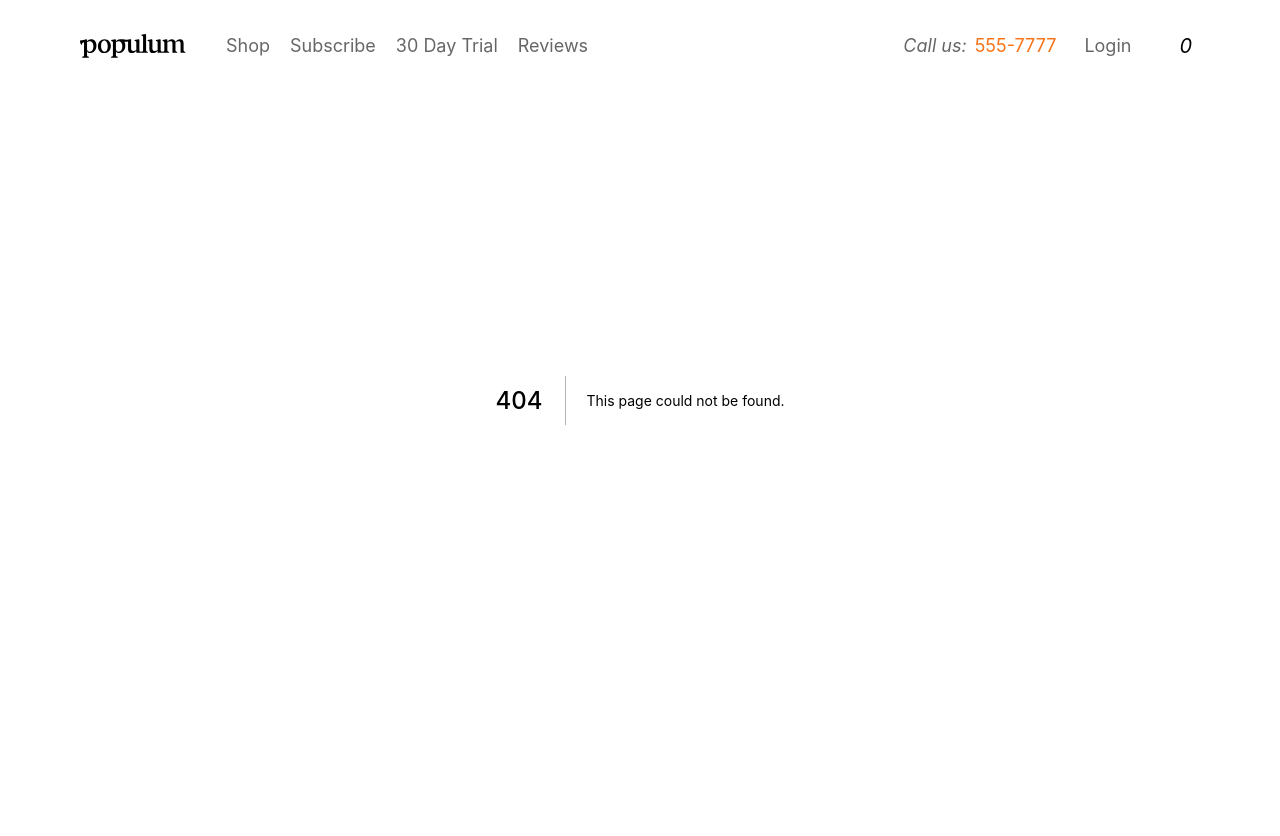
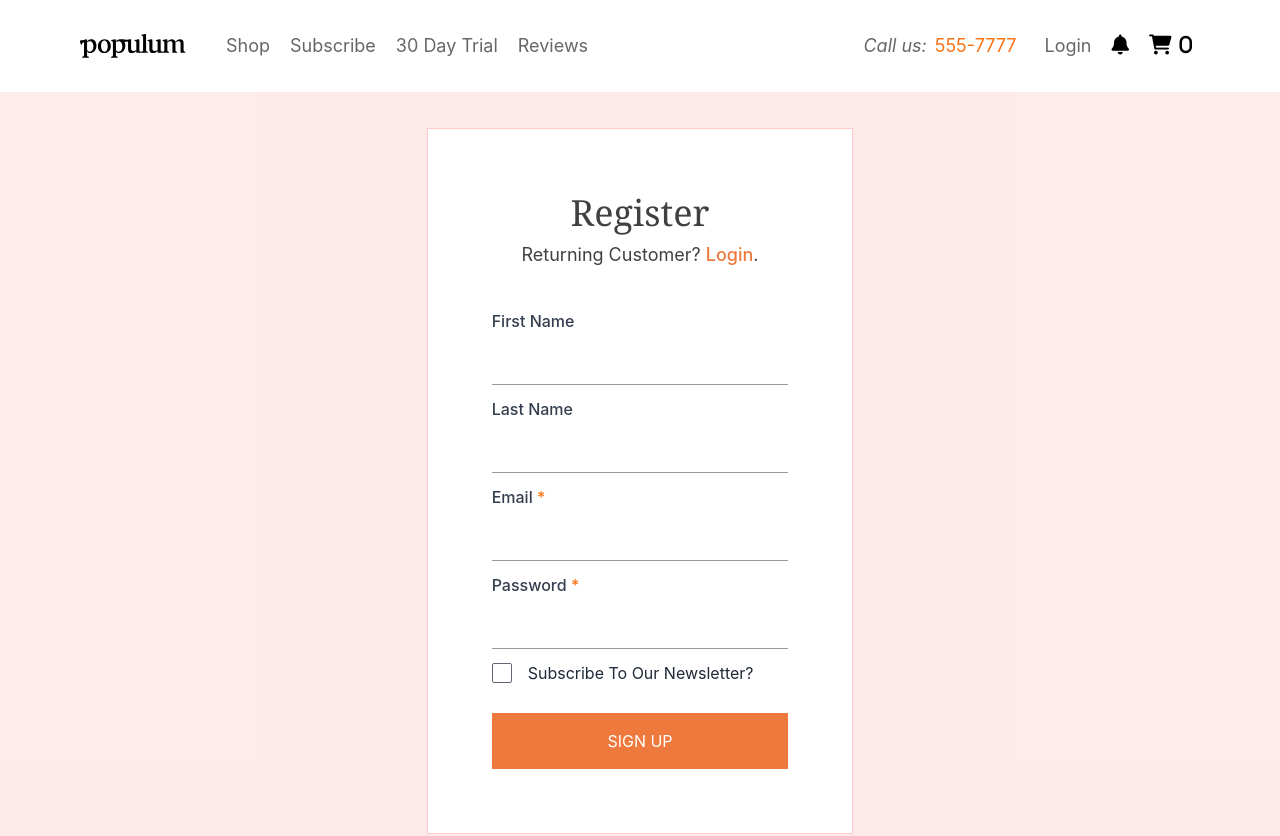
Before and after one commit to iNiceTwice/nextjs-ecommerce, a Next.js app: page /account/register in a window 1280 px wide. Before the commit this address had no page. Shown: the top 836 px of the page. Before the commit the page ends 800 px from the top, so only its background shows below. Built offline with nearby package versions, Linux system fonts and the light colour scheme.

Commit message:
register page added

```diff
--- a/components/Nav.js
+++ b/components/Nav.js
@@ -1,4 +1,5 @@
 import React, { useState } from 'react';
+import Link from "next/link"
 import { useDispatch, useSelector } from 'react-redux';
 import useMediaQuery from "../utils/useMediaQuery"
 import { cartToggle } from '../redux/actions/cartActions';
@@ -74,7 +75,9 @@ const Nav = () => {
                         <p className="text-black text-opacity-60 text-lg italic">Call us:</p>
                         <span className="text-lg mr-2 text-orange-500">555-7777</span>
                     </div>
-                    <button className="text-black text-opacity-60 hover:text-orange-500 transition-colors text-lg" >Login</button>
+                    <Link href="/account/register">
+                        <button className="text-black text-opacity-60 hover:text-orange-500 transition-colors text-lg">Login</button>
+                    </Link>
                     <button>
                         <i className="text-xl hover:text-orange-500 transition-colors fa-solid fa-bell"></i>
                     </button>
--- a/components/SectionsHome/Intro.js
+++ b/components/SectionsHome/Intro.js
@@ -12,7 +12,7 @@ const Intro = () => {
                     </div>
                 </div>
                 <div className="relative lg:absolute right-0 w-full lg:w-[54vw] h-[67vw] lg:h-[48vw] lg:mr-[3vw]">
-                    <Image src="https://cdn.shopify.com/s/files/1/1737/2201/files/populum-orange_1400x.webp?v=1662465868" objectFit="cover" layout="fill" />
+                    <Image src="https://cdn.shopify.com/s/files/1/1737/2201/files/populum-orange_1400x.webp?v=1662465868" objectFit="cover" layout="fill" priority />
                 </div>
             </section>
         </>
--- a/package.json
+++ b/package.json
@@ -13,6 +13,7 @@
     "bcrypt-nodejs": "^0.0.3",
     "cors": "^2.8.5",
     "express-validator": "^6.14.2",
+    "formik": "^2.2.9",
     "jsonwebtoken": "^8.5.1",
     "mysql2": "^2.3.3",
     "next": "12.3.1",
@@ -20,7 +21,8 @@
     "react-dom": "18.2.0",
     "react-redux": "^8.0.4",
     "redux": "^4.2.0",
-    "redux-thunk": "^2.4.1"
+    "redux-thunk": "^2.4.1",
+    "yup": "^0.32.11"
   },
   "devDependencies": {
     "autoprefixer": "^10.4.12",
--- a/pages/_app.js
+++ b/pages/_app.js
@@ -2,13 +2,24 @@ import '../styles/globals.css'
 import Nav from "../components/Nav"
 import { Provider } from "react-redux"
 import store from "../redux/store"
+import Footer from '../components/Footer'
+import Head from "next/head"
+
+const fa = {
+  cdn:"https://cdnjs.cloudflare.com/ajax/libs/font-awesome/6.2.0/css/all.min.css",
+  integrity:"sha512-xh6O/CkQoPOWDdYTDqeRdPCVd1SpvCA9XXcUnZS2FmJNp1coAFzvtCN9BmamE+4aHK8yyUHUSCcJHgXloTyT2A=="
+}
 
 function MyApp({ Component, pageProps }) {
   return (
     <>
       <Provider store={ store }>
+        <Head>
+          <link rel="stylesheet" href={fa.cdn} integrity={fa.integrity} crossorigin="anonymous" referrerpolicy="no-referrer"/>
+        </Head>
         <Nav/>
         <Component {...pageProps} />
+        <Footer/>
       </Provider>
     </>
   )
--- /dev/null
+++ b/pages/account/register.js
@@ -0,0 +1,34 @@
+import Link from "next/link"
+
+const Register = () => {
+    return (
+        <>
+            <div className="flex justify-center w-full h-fit bg-red-100/70">
+                <div className=" w-11/12 lg:w-1/2 xl:w-1/3 my-32 h-fit bg-white border py-16 px-10 lg:px-16 border-red-200">
+                    <h3 className="text-4xl text-center font-serif text-black/75 mb-2">Register</h3>
+                    <p className="text-center text-black/75 text-lg" >Returning Customer? <Link href="/account/login"><a className="font-medium text-orange-600/80">Login</a></Link>.</p>
+                    <form className="flex flex-col justify-center gap-3 mt-10">
+
+                        <label className="font-medium text-slate-800/90" htmlFor="name">First Name</label>
+                        <input id="name" className="h-10 outline-none border-b border-b-black/40 focus:border-b-orange-600/80"/>
+                        <label className="font-medium text-slate-800/90" htmlFor="name">Last Name</label>
+                        <input id="surname" className="h-10 outline-none border-b border-b-black/40 focus:border-b-orange-600/80"/>
+                        <label className="font-medium text-slate-800/90" htmlFor="name">Email <span className="text-orange-500">*</span></label>
+                        <input id="email" required type="email" className="h-10 outline-none border-b border-b-black/40 focus:border-b-orange-600/80"/>
+                        <label className="font-medium text-slate-800/90" htmlFor="name">Password <span className="text-orange-500">*</span></label>
+                        <input id="password" required className="h-10 outline-none border-b border-b-black/40 focus:border-b-orange-600/80"/>
+                        <div className="inline-flex items-center">
+                            <input id="checkbox" type="checkbox" className="form-check-input h-5 w-5 border border-slate-800/70 checked:border-none rounded-sm checked:bg-orange-600/80 cursor-pointer appearance-none" />
+                            <label className="ml-4 form-check-label inline-block text-gray-800" htmlFor="checkbox">
+                                Subscribe To Our Newsletter?
+                            </label>
+                        </div>
+                        <button type="submit" className="mt-4 text-white bg-orange-600/80 py-4 transition-colors hover:bg-slate-800">SIGN UP</button>
+                    </form>
+                </div>
+            </div>
+        </>
+     );
+}
+
+export default Register;
--- a/pages/index.js
+++ b/pages/index.js
@@ -1,4 +1,3 @@
-import Head from "next/head"
 import Intro from "../components/SectionsHome/Intro"
 import Featured from "../components/SectionsHome/Featured"
 import Benefits from "../components/SectionsHome/Benefits"
@@ -6,25 +5,17 @@ import Favorites from "../components/SectionsHome/Favorites"
 import InteractivePref from "../components/SectionsHome/InteractivePref"
 import Footer from "../components/Footer"
 
-const fa = {
-  cdn:"https://cdnjs.cloudflare.com/ajax/libs/font-awesome/6.2.0/css/all.min.css",
-  integrity:"sha512-xh6O/CkQoPOWDdYTDqeRdPCVd1SpvCA9XXcUnZS2FmJNp1coAFzvtCN9BmamE+4aHK8yyUHUSCcJHgXloTyT2A=="
-}
 
 const Home = () => {
   return (
     <>
-      <div>
-        <Head>
-          <link rel="stylesheet" href={fa.cdn} integrity={fa.integrity} crossorigin="anonymous" referrerpolicy="no-referrer"/>
-        </Head>
+      <main>
         <Intro/>
         <Featured/>
         <Benefits/>
         <Favorites/>
         <InteractivePref/>
-        <Footer/>
-      </div>
+      </main>
     </>
   )
 }
```
Also changed, not shown: components/Footer.js (+0 -11 lines), 1 other file (tests, documents, lock files or other folders).
